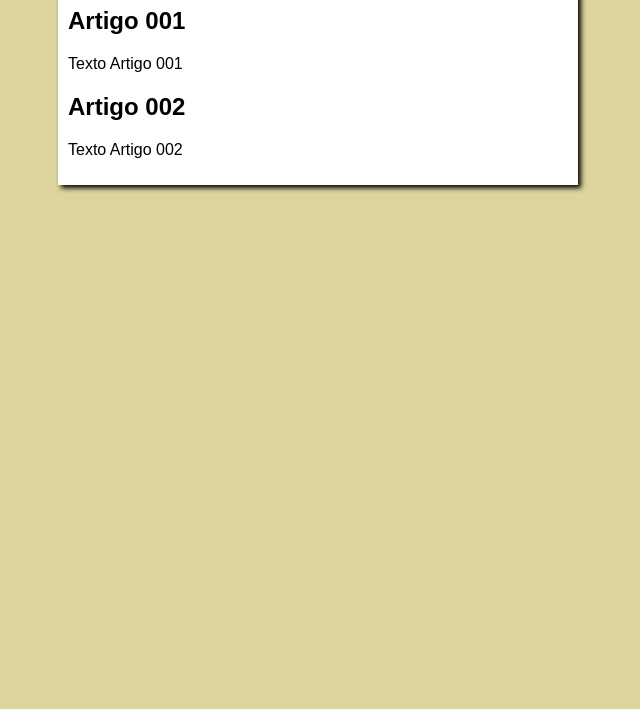
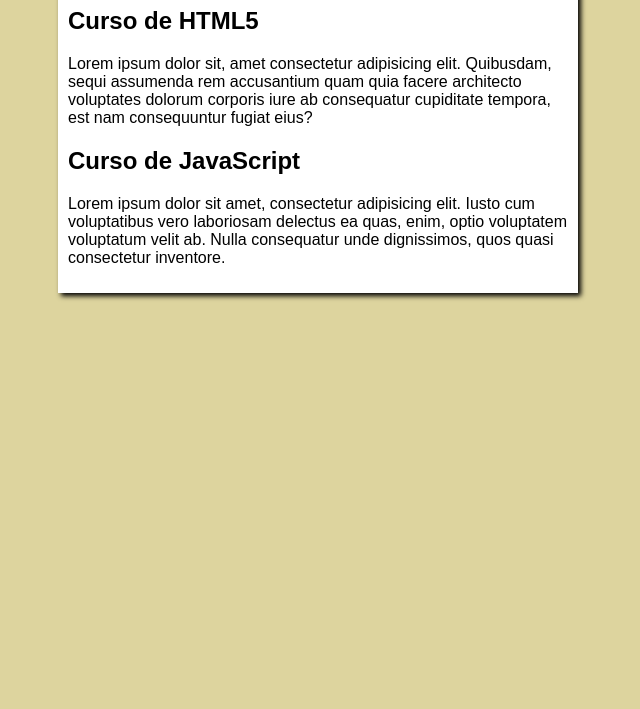
Before and after one commit to steviocosta/Projeto-site, a plain HTML site: page index.html in a window 1280 px wide. Shown: the part 91-800 px from the top of the page, without its empty margins (322-962 px from the left). Drawn offline with Linux system fonts and the light colour scheme.

Commit message:
Update index.html

```diff
--- a/index.html
+++ b/index.html
@@ -9,15 +9,15 @@
 <body>
     <main>
         <header>
-            <h1>Titulo do Site</h1>
+            <h1>Curso Grátis</h1>
         </header>
         <Article>
-            <h2>Artigo 001</h2>
-            <p>Texto Artigo 001</p>
+            <h2>Curso de HTML5</h2>
+            <p>Lorem ipsum dolor sit, amet consectetur adipisicing elit. Quibusdam, sequi assumenda rem accusantium quam quia facere architecto voluptates dolorum corporis iure ab consequatur cupiditate tempora, est nam consequuntur fugiat eius?</p>
         </Article>
         <article>
-            <h2>Artigo 002</h2>
-            <p>Texto Artigo 002</p>
+            <h2>Curso de JavaScript</h2>
+            <p>Lorem ipsum dolor sit amet, consectetur adipisicing elit. Iusto cum voluptatibus vero laboriosam delectus ea quas, enim, optio voluptatem voluptatum velit ab. Nulla consequatur unde dignissimos, quos quasi consectetur inventore.</p>
         </article>
     </main>
 </body>
```
